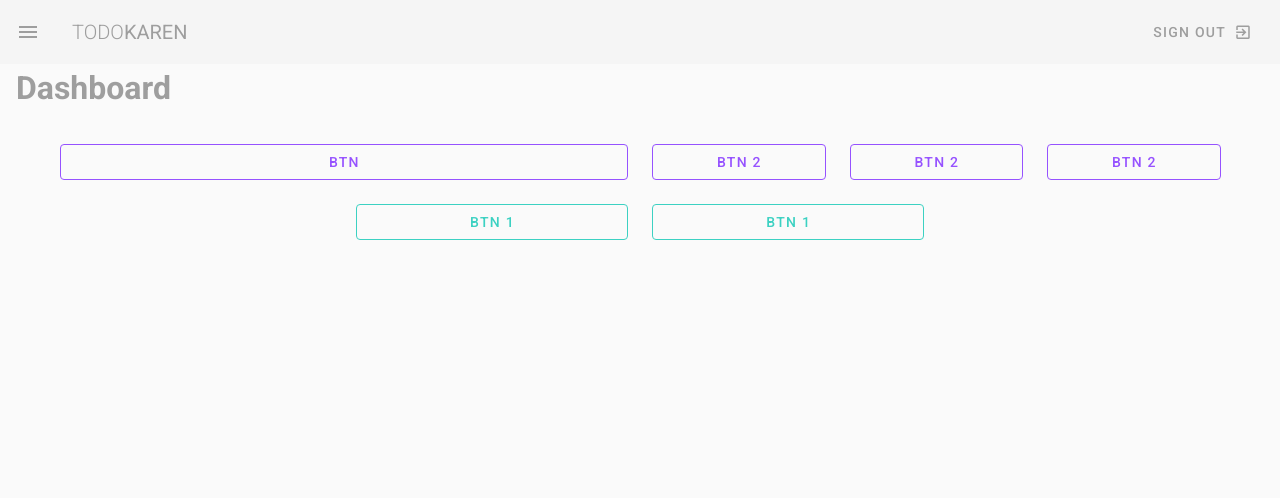
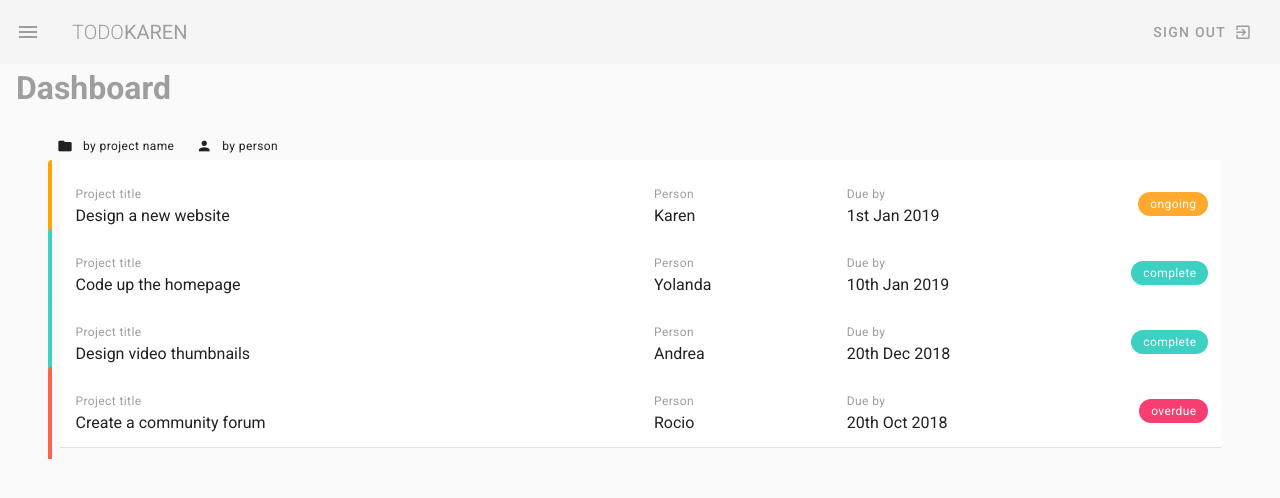
Before and after one commit to kleyla/vuetify-todo, a Vue app: page / in a window 1280 px wide. Shown: the top 498 px of the page. Built offline with nearby package versions, Linux system fonts and the light colour scheme.

Commit message:
card, chip sort

```diff
--- a/src/views/Dashboard.vue
+++ b/src/views/Dashboard.vue
@@ -2,32 +2,111 @@
   <div class="dashboard">
     <h1 class="subheading grey--text">Dashboard</h1>
     <v-container class="my-5">
-      <v-row>
-        <v-col xs="12" md="6">
-          <v-btn outlined block color="primary">BTN</v-btn>
-        </v-col>
-        <v-col xs="4" md="2">
-          <v-btn outlined block color="primary">BTN 2</v-btn>
-        </v-col>
-        <v-col xs="4" md="2">
-          <v-btn outlined block color="primary">BTN 2</v-btn>
-        </v-col>
-        <v-col xs="4" md="2">
-          <v-btn outlined block color="primary">BTN 2</v-btn>
-        </v-col>
+      <v-row class="mb-3">
+        <v-btn small text class="grey-text" @click="sortBy('title')">
+          <v-icon left small>mdi-folder</v-icon>
+          <span class="caption text-lowercase">by project name</span>
+        </v-btn>
+        <v-btn small text class="grey-text" @click="sortBy('person')">
+          <v-icon left small>mdi-account</v-icon>
+          <span class="caption text-lowercase">By person</span>
+        </v-btn>
       </v-row>
-      <v-row class="justify-center">
-        <v-col xs="4" md="3">
-          <v-btn outlined block color="success">BTN 1</v-btn>
-        </v-col>
-        <v-col xs="4" md="3">
-          <v-btn outlined block color="success">BTN 1</v-btn>
-        </v-col>
-      </v-row>
+      <v-card flat v-for="(project, index) in projects" :key="index">
+        <v-row class="justify-center" :class="`pa-3 project ${project.status}`">
+          <v-col cols="12" md="6">
+            <div class="caption grey--text">Project title</div>
+            <div>{{ project.title }}</div>
+          </v-col>
+          <v-col xs="5" sm="4" md="2">
+            <div class="caption grey--text">Person</div>
+            <div>{{ project.person }}</div>
+          </v-col>
+          <v-col xs="5" sm="4" md="2">
+            <div class="caption grey--text">Due by</div>
+            <div>{{ project.due }}</div>
+          </v-col>
+          <v-col xs="2" sm="4" md="2">
+            <div class="text-right">
+              <v-chip
+                small
+                :class="`${project.status} white--text caption my-2`"
+                >{{ project.status }}</v-chip
+              >
+            </div>
+          </v-col>
+        </v-row>
+        <v-divider></v-divider>
+      </v-card>
     </v-container>
   </div>
 </template>
 
 <script>
-export default {};
+export default {
+  data() {
+    return {
+      projects: [
+        {
+          title: "Design a new website",
+          person: "Karen",
+          due: "1st Jan 2019",
+          status: "ongoing",
+          content:
+            "Lorem ipsum dolor sit amet consectetur adipisicing elit. Sunt consequuntur eos eligendi illum minima adipisci deleniti, dicta mollitia enim explicabo fugiat quidem ducimus praesentium voluptates porro molestias non sequi animi!",
+        },
+        {
+          title: "Code up the homepage",
+          person: "Yolanda",
+          due: "10th Jan 2019",
+          status: "complete",
+          content:
+            "Lorem ipsum dolor sit amet consectetur adipisicing elit. Sunt consequuntur eos eligendi illum minima adipisci deleniti, dicta mollitia enim explicabo fugiat quidem ducimus praesentium voluptates porro molestias non sequi animi!",
+        },
+        {
+          title: "Design video thumbnails",
+          person: "Andrea",
+          due: "20th Dec 2018",
+          status: "complete",
+          content:
+            "Lorem ipsum dolor sit amet consectetur adipisicing elit. Sunt consequuntur eos eligendi illum minima adipisci deleniti, dicta mollitia enim explicabo fugiat quidem ducimus praesentium voluptates porro molestias non sequi animi!",
+        },
+        {
+          title: "Create a community forum",
+          person: "Rocio",
+          due: "20th Oct 2018",
+          status: "overdue",
+          content:
+            "Lorem ipsum dolor sit amet consectetur adipisicing elit. Sunt consequuntur eos eligendi illum minima adipisci deleniti, dicta mollitia enim explicabo fugiat quidem ducimus praesentium voluptates porro molestias non sequi animi!",
+        },
+      ],
+    };
+  },
+  methods: {
+    sortBy: function(prop) {
+      //   console.log(prop);
+      this.projects.sort((a, b) => (a[prop] < b[prop] ? -1 : 1) );
+    },
+  },
+};
 </script>
+<style scoped>
+.project.complete {
+  border-left: 4px solid #3cd1c2;
+}
+.project.ongoing {
+  border-left: 4px solid orange;
+}
+.project.overdue {
+  border-left: 4px solid tomato;
+}
+.v-chip.complete {
+  background: #3cd1c2 !important;
+}
+.v-chip.ongoing {
+  background: #ffaa2c !important;
+}
+.v-chip.overdue {
+  background: #f83e70 !important;
+}
+</style>
```
